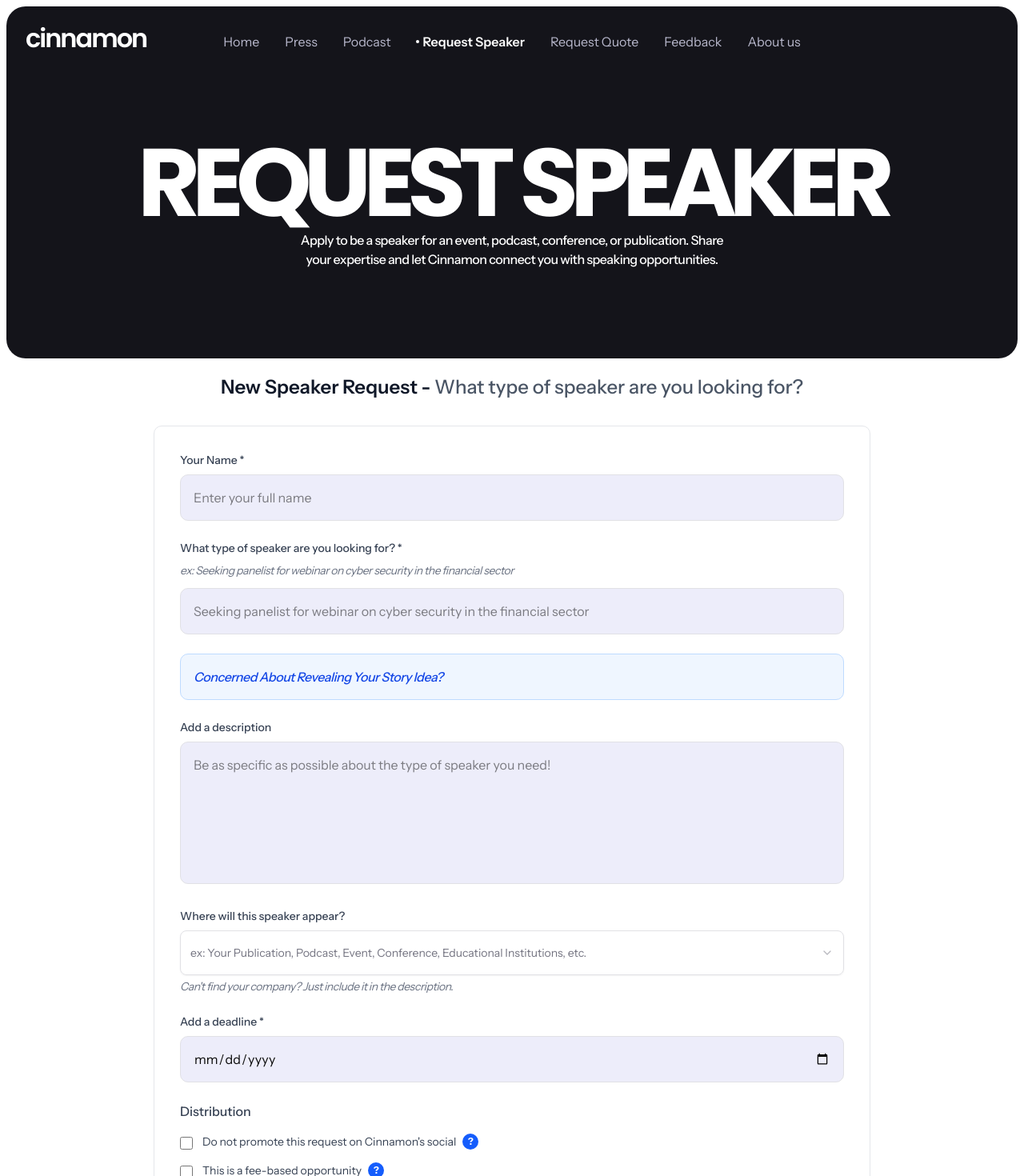
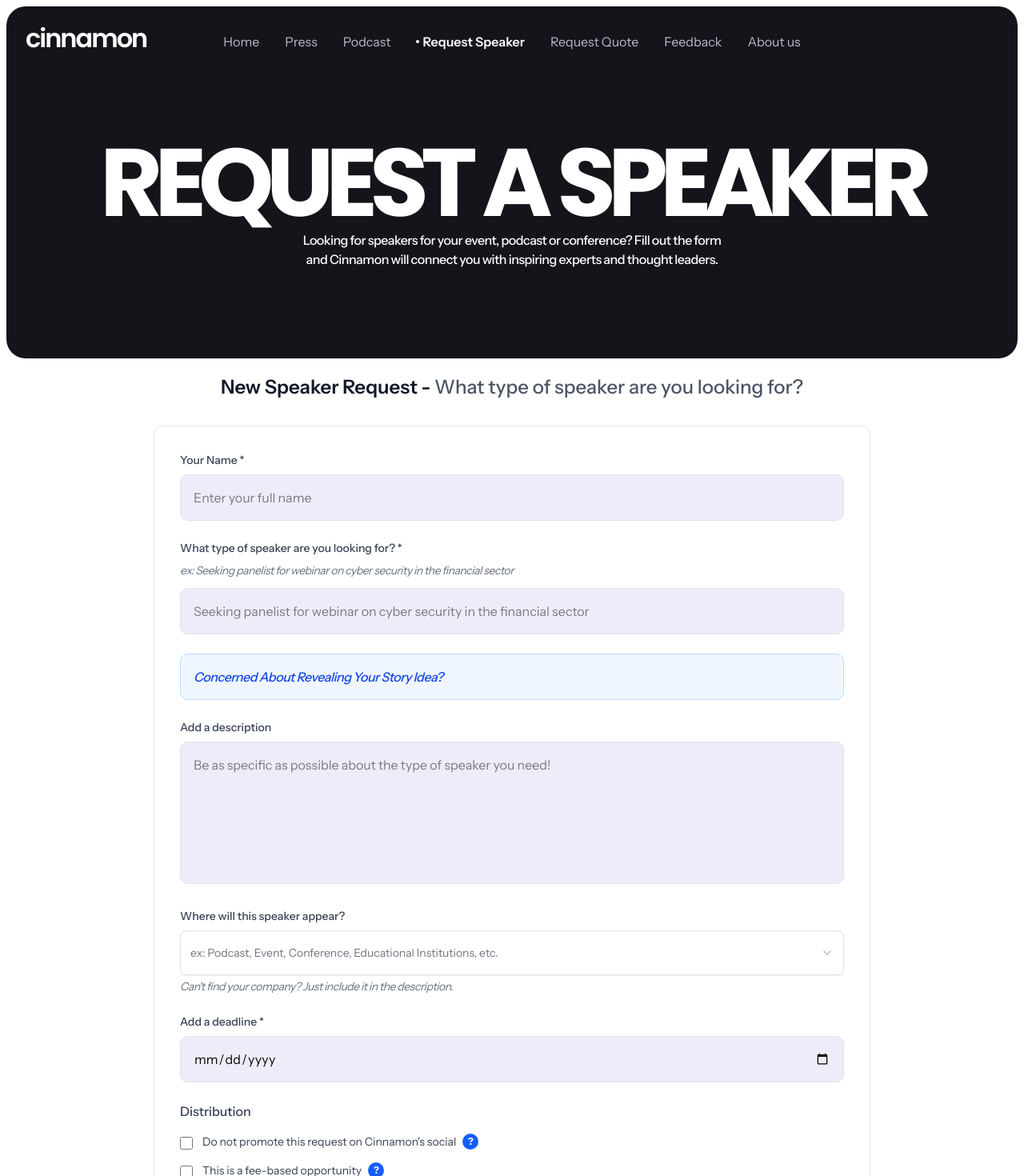
Before and after one commit to kingbary/cinnamon, a Next.js app: page /request-speaker in a window 1280 px wide. Shown: the top 1470 px of the page at 80% size. Built offline with nearby package versions, Linux system fonts and the light colour scheme.

Commit message:
chore: update request speaker

```diff
--- a/app/(pages)/request-speaker/page.tsx
+++ b/app/(pages)/request-speaker/page.tsx
@@ -3,13 +3,13 @@ import PageHeader from '@/components/universal/page-header';
 import React from 'react'
 
 export const metadata = {
-    title: "Request Speaker | Cinnamon",
+    title: "Request a Speaker | Cinnamon",
     description:
-        "Apply to be a speaker for an event, podcast, conference, or publication. Share your expertise and let Cinnamon connect you with opportunities to speak and inspire audiences.",
+        "Request speakers for your event, podcast or conference. Let Cinnamon connect you with inspiring experts and thought leaders.",
     openGraph: {
-        title: "Request Speaker | Cinnamon",
+        title: "Request a Speaker | Cinnamon",
         description:
-            "Apply to be a speaker for an event, podcast, conference, or publication. Share your expertise and let Cinnamon connect you with opportunities to speak and inspire audiences.",
+            "Request speakers for your event, podcast or conference. Let Cinnamon connect you with inspiring experts and thought leaders.",
         url: "https://thecinnamon.io/request-speaker",
         siteName: "Cinnamon",
         images: [
@@ -25,9 +25,9 @@ export const metadata = {
     },
     twitter: {
         card: "summary_large_image",
-        title: "Request Speaker | Cinnamon",
+        title: "Request a Speaker | Cinnamon",
         description:
-            "Apply to be a speaker for an event, podcast, conference, or publication. Share your expertise and let Cinnamon connect you with opportunities to speak and inspire audiences.",
+            "Request speakers for your event, podcast or conference. Let Cinnamon connect you with inspiring experts and thought leaders.",
         images: ["https://thecinnamon.io/cinnamon.png"],
         site: "@thecinnamonio",
     },
@@ -37,8 +37,8 @@ export default function page() {
     return (
         <div className="min-h-screen bg-background mx-2">
             <PageHeader
-                title="Request Speaker"
-                subtext="Apply to be a speaker for an event, podcast, conference, or publication. Share your expertise and let Cinnamon connect you with speaking opportunities."
+                title="Request a Speaker"
+                subtext="Looking for speakers for your event, podcast or conference? Fill out the form and Cinnamon will connect you with inspiring experts and thought leaders."
             />
             <SpeakerRequestForm />
         </div>
--- a/components/request-quote/index.tsx
+++ b/components/request-quote/index.tsx
@@ -24,7 +24,6 @@ interface RequestFormData {
 }
 
 const venues = [
-    'Your Publication',
     'Podcast',
     'Event',
     'Conference',
@@ -344,7 +343,7 @@ export default function RequestForm() {
                                     render={({ field }) => (
                                         <Select onValueChange={field.onChange} value={field.value}>
                                             <SelectTrigger className="border-[#E1E1E5] border rounded-[8px] h-14 outline-none text-sm text-[#737380] w-full font-normal">
-                                                <SelectValue placeholder="ex: Your Publication, Podcast, Event, Conference, Educational Institutions, etc." />
+                                                <SelectValue placeholder="ex: Podcast, Event, Conference, Educational Institutions, etc." />
                                             </SelectTrigger>
                                             <SelectContent>
                                                 {venues.map((venue) => (
--- a/components/request-speaker.tsx
+++ b/components/request-speaker.tsx
@@ -20,7 +20,6 @@ interface SpeakerRequestFormData {
 }
 
 const venues = [
-    'Your Publication',
     'Podcast',
     'Event',
     'Conference',
@@ -203,7 +202,7 @@ export default function SpeakerRequestForm() {
                                     render={({ field }) => (
                                         <Select onValueChange={field.onChange} value={field.value}>
                                             <SelectTrigger className="border-[#E1E1E5] border rounded-[8px] h-14 outline-none text-sm text-[#737380] w-full font-normal">
-                                                <SelectValue placeholder="ex: Your Publication, Podcast, Event, Conference, Educational Institutions, etc." />
+                                                <SelectValue placeholder="ex: Podcast, Event, Conference, Educational Institutions, etc." />
                                             </SelectTrigger>
                                             <SelectContent>
                                                 {venues.map((venue) => (
```
